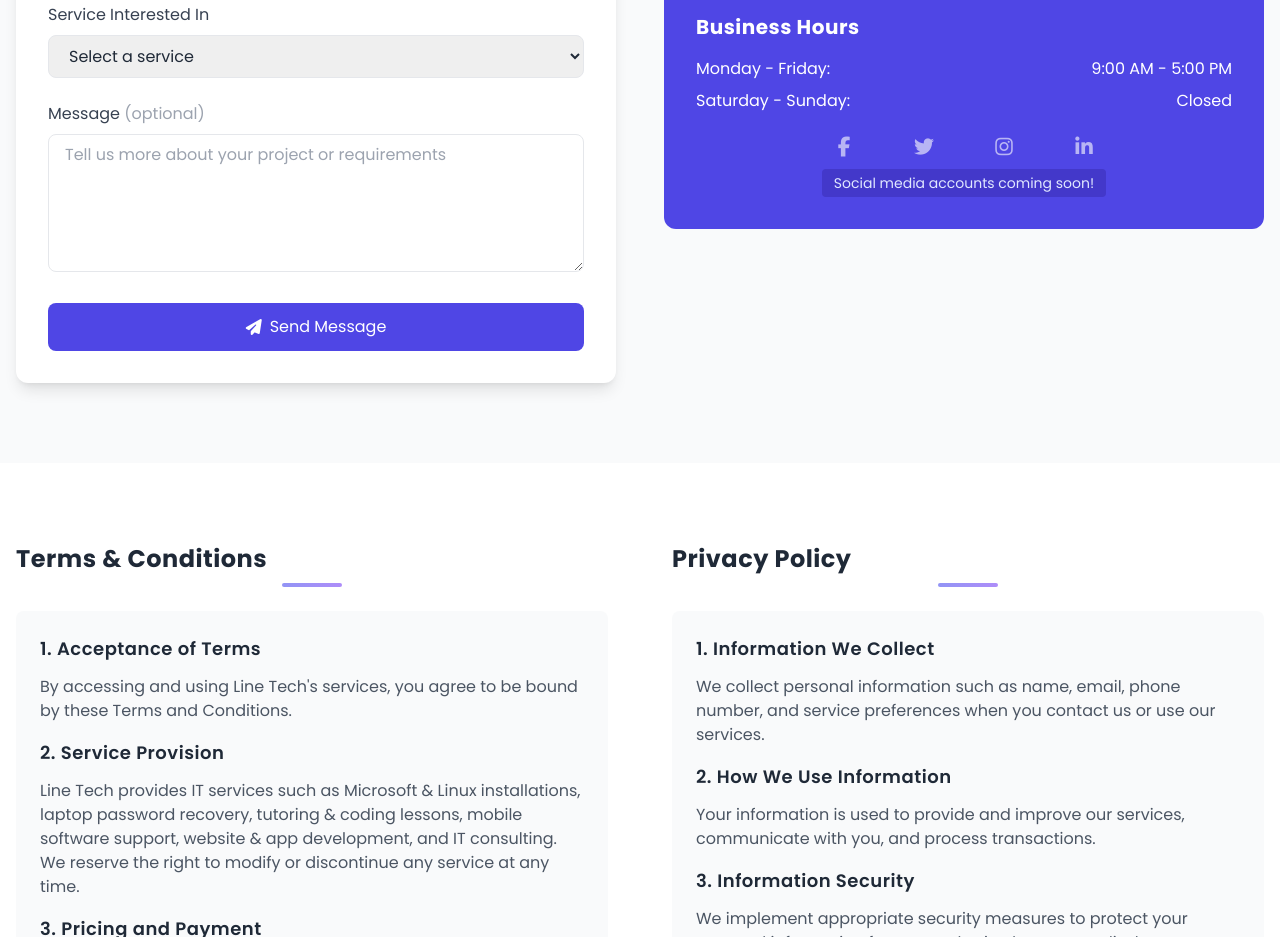
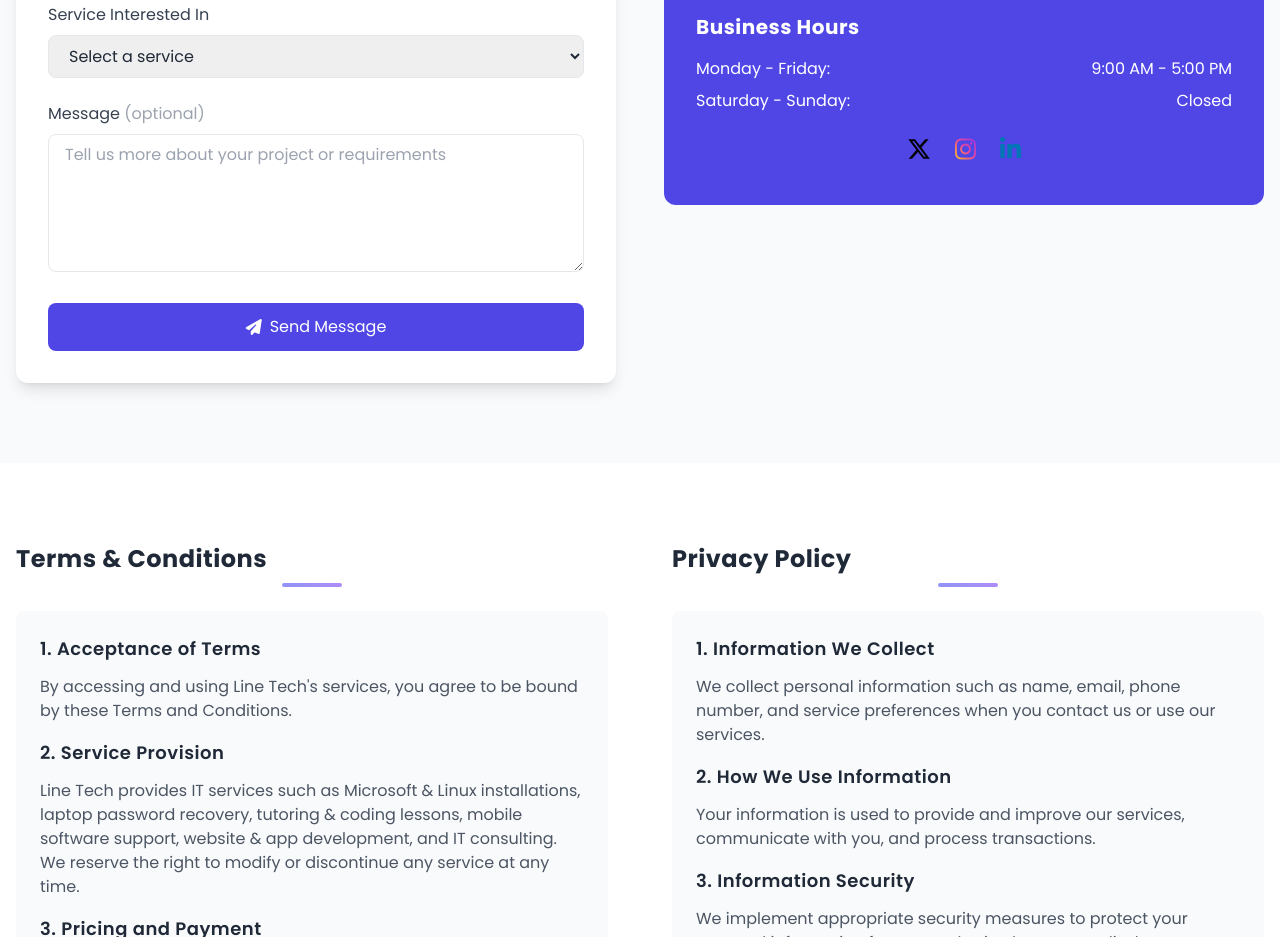
Before and after one commit to Griffin71/Line-Tech-Softwares, a plain HTML site: page index.html in a window 1280 px wide. Shown: the part 6649-7586 px from the top of the page. Drawn offline with nearby package versions, Linux system fonts and the light colour scheme.

Commit message:
index.html

```diff
--- a/index.html
+++ b/index.html
@@ -1071,26 +1071,32 @@
                 <span>Closed</span>
               </li>
             </ul>
-            <div class="mt-6 flex flex-col items-center">
-              <div class="flex justify-between w-full max-w-xs mb-2">
-                <span class="text-white opacity-60 cursor-not-allowed flex-1 text-center">
-                  <i class="fab fa-facebook-f text-xl"></i>
-                </span>
-                <span class="text-white opacity-60 cursor-not-allowed flex-1 text-center">
-                  <i class="fab fa-twitter text-xl"></i>
-                </span>
-                <span class="text-white opacity-60 cursor-not-allowed flex-1 text-center">
-                  <i class="fab fa-instagram text-xl"></i>
-                </span>
-                <span class="text-white opacity-60 cursor-not-allowed flex-1 text-center">
-                  <i class="fab fa-linkedin-in text-xl"></i>
-                </span>
-              </div>
-              <span class="text-sm text-indigo-100 bg-indigo-700 px-3 py-1 rounded">
-                Social media accounts coming soon!
-              </span>
-            </div>
-          </div>
+<div class="mt-6 flex flex-col items-center">
+  <div class="flex justify-center space-x-6 mb-2">
+
+    <!-- X (Twitter) -->
+    <a href="https://x.com/linetech___" target="_blank"
+       class="transition transform hover:scale-110">
+      <i class="fab fa-x-twitter text-2xl" style="color: #000000;"></i>
+    </a>
+
+    <!-- Instagram with Gradient -->
+    <a href="https://www.instagram.com/linetechsoftwares/" target="_blank"
+       class="transition transform hover:scale-110">
+      <i class="fab fa-instagram text-2xl bg-gradient-to-tr from-yellow-400 via-pink-500 to-purple-600
+                 bg-clip-text text-transparent"></i>
+    </a>
+
+    <!-- LinkedIn -->
+    <a href="https://linkedin.com/company/line-tech-softwares" target="_blank"
+       class="transition transform hover:scale-110">
+      <i class="fab fa-linkedin-in text-2xl" style="color: #0077B5;"></i>
+    </a>
+
+  </div>
+</div>
+
+
         </div>
       </div>
       <style>
```
